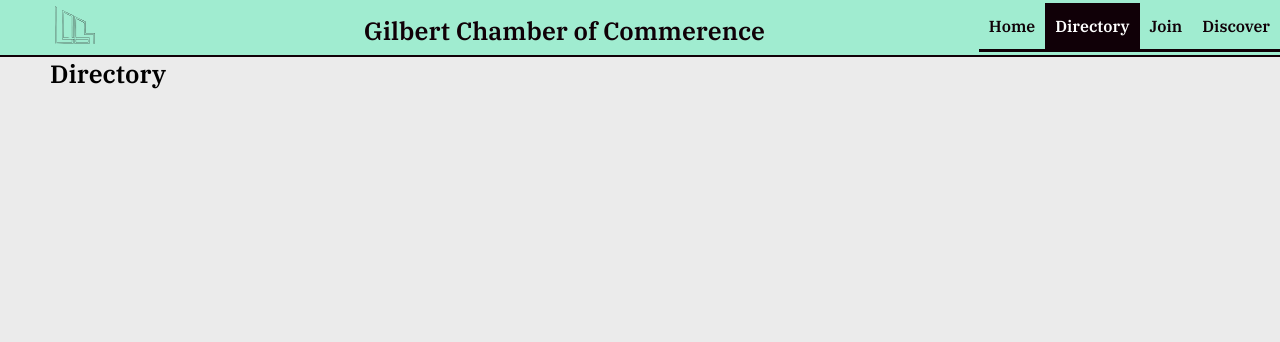
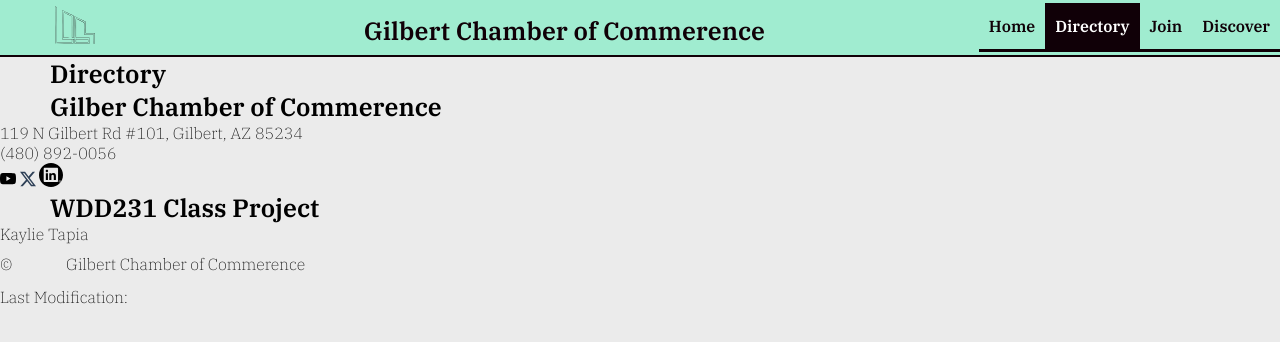
Before and after one commit to KaylieT2025/wdd231, a plain HTML site: page chamber/chamber.html in a window 1280 px wide. Drawn offline with Linux system fonts and the light colour scheme.

Commit message:
HTML footer for directory page.

```diff
--- a/chamber/chamber.html
+++ b/chamber/chamber.html
@@ -21,7 +21,7 @@
     <title>Gilbert, AZ Chamber of Commerce</title>
 </head>
 <body>
-    <!--Header icon and title-->
+    <!--Header, Nav, and Hambuger.-->
     <header>
         <img class="header-svg" src="images/chamber.svg" alt="Graphic of buildings for chamber of Commerence in Gilbert, Arizona." height="30" width="30">
         <span class="gilbert-span">Gilbert Chamber of Commerence</span>
@@ -40,5 +40,33 @@
     </header>
     <span>Directory</span>
 
+    <main>
+
+    </main>
+
+    <!--Footer-->
+    <footer>
+        <div class="chamber-info" id="chamber-info">
+            <span>Gilber Chamber of Commerence</span>
+            <p>119 N Gilbert Rd #101, Gilbert, AZ 85234</p>
+            <p>(480) 892-0056</p>
+        </div>
+
+        <div class="socials">
+            <a href="https://www.youtube.com/@GilbertChamber" target="_blank"><img src="images/youtube.svg" alt="YouTube icon linked to the Gilbert Chamber of Commernece YouTube channel." width="16" height="16"></a>
+            <a href="https://x.com/gilbertchamber" target="_blank"><img src="images/twitter-x.svg" alt="Twitter icon linked the Gilbert Chamber of Commerence twitter page." width="16" height="16"></a>
+            <a href="https://www.linkedin.com/company/gilbert-chamber-of-commerce/?_l=en_US" target="_blank"><img src="images/linkedin.svg" alt="LinkedIn icon linked to Gilbert Chamber of Commerence official page." width="24" height="24"></a>
+        </div>
+
+        <div class="student-info">
+
+            <span>WDD231 Class Project</span>
+            <p>Kaylie Tapia</p>
+            <p>&copy; <span id="currentyear"></span> Gilbert Chamber of Commerence</p>
+            <p>Last Modification: <span id="lastmodified"></span></p>
+
+        </div>
+    </footer>
+
 </body>
 </html>
```
Also changed, not shown: chamber/images/linkedin.svg (added), chamber/images/twitter-x.svg (renamed from images/twitter-x-homepage.svg), chamber/images/youtube.svg (added), 1 other file.
